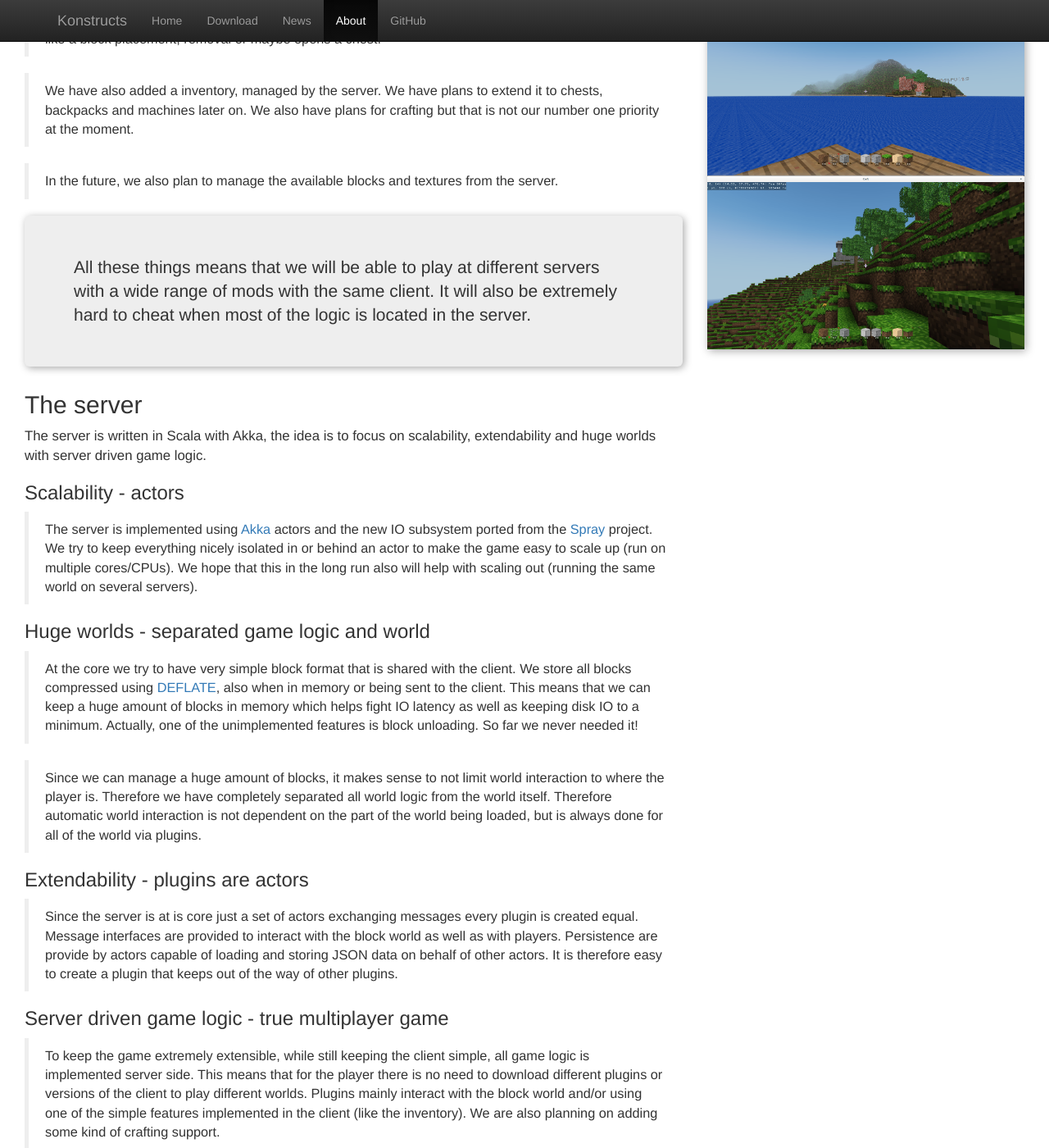
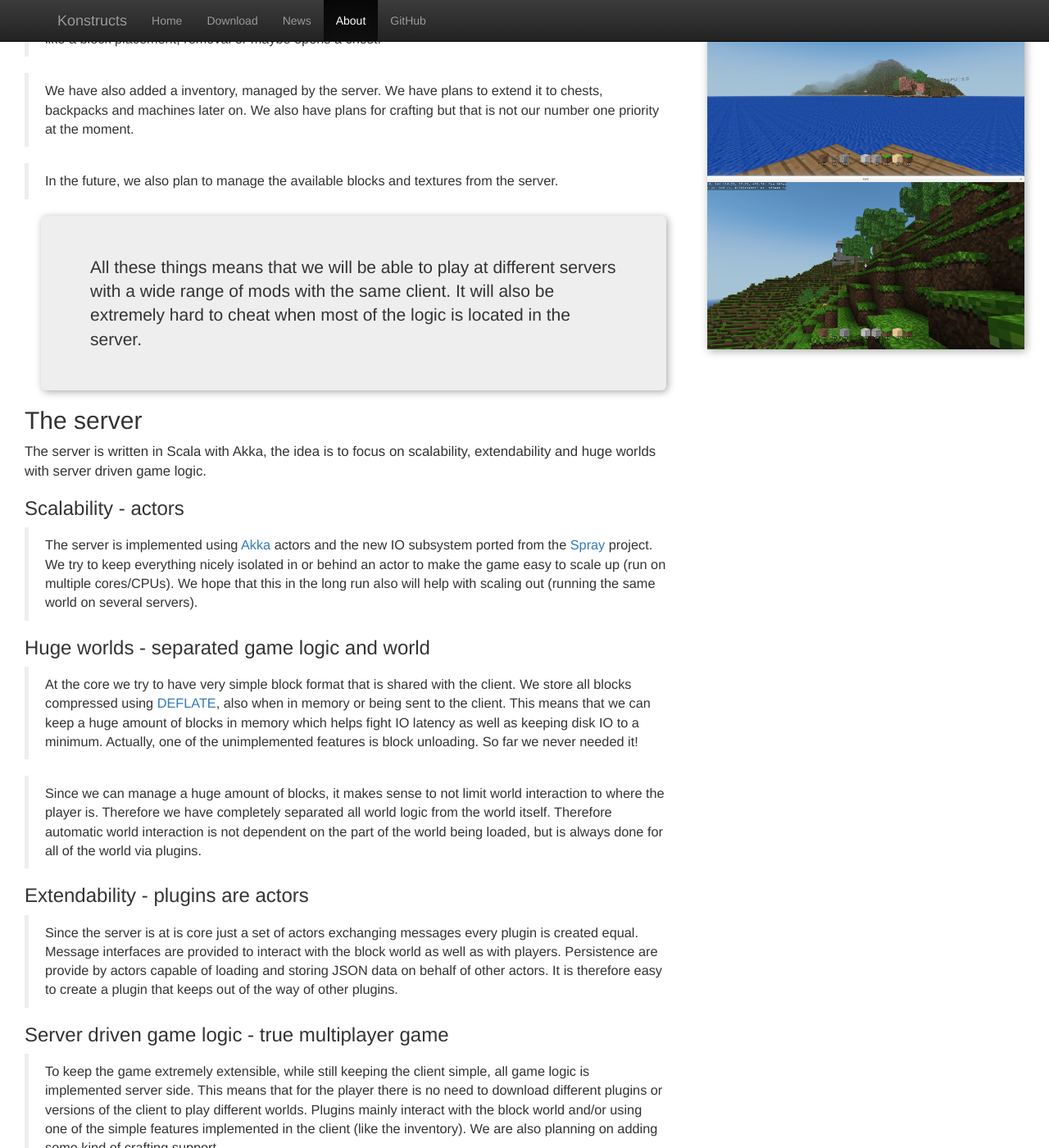
Before and after one commit to konstructs/konstructs.github.io, a Jekyll site: the page built from about.md, in a window 1280 px wide and 1400 px high, scrolled down 649 px. Shown: the whole window at 82% size. Built offline with Jekyll 4.4.1, drawn with Linux system fonts in a browser that asks for light colours; nearby versions of some CDN libraries; Markdown is read by kramdown in place of the engine named in the settings.

Commit message:
Add a little more margin on jumbotron.

```diff
--- a/stylesheets/konstructs.css
+++ b/stylesheets/konstructs.css
@@ -51,6 +51,7 @@ div.row {
 
 div.jumbotron {
   box-shadow: 2px 2px 10px #aaa;
+  margin: 20px !important;
 }
 
 @media (max-width: 992px) {
```
